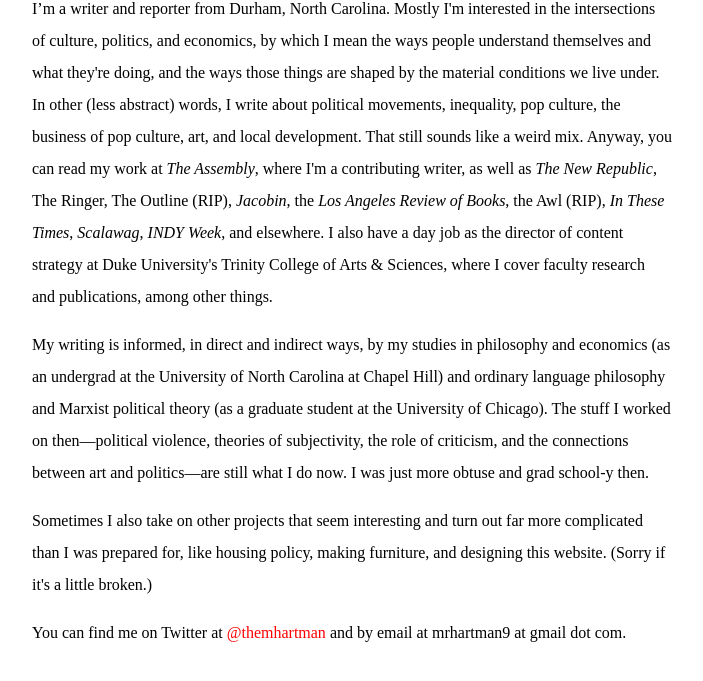
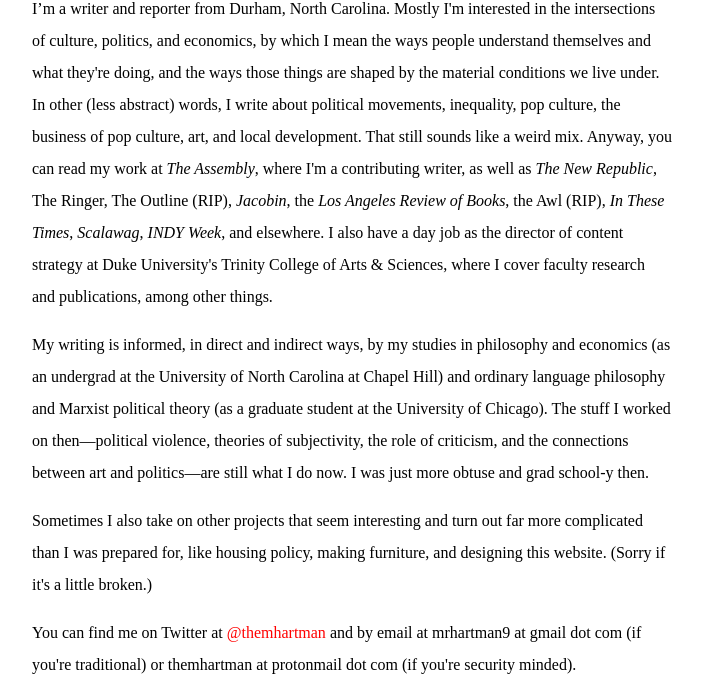
Before and after one commit to themhartman/themhartman.github.io, a Jekyll site: the page built from about.html, in a window 1280 px wide. Shown: the part 391-1072 px from the top of the page, without its empty margins (352-1055 px from the left). Built offline with Jekyll 4.4.1, drawn with Linux system fonts in a browser that asks for light colours; some web fonts are replaced; before the commit the page ends 1040 px from its top, so only the background shows below that.

Commit message:
Update about.html
Adding proton address

```diff
--- a/about.html
+++ b/about.html
@@ -29,7 +29,7 @@
         <p>I’m a writer and reporter from Durham, North Carolina. Mostly I'm interested in the intersections of culture, politics, and economics, by which I mean the ways people understand themselves and what they're doing, and the ways those things are shaped by the material conditions we live under. In other (less abstract) words, I write about political movements, inequality, pop culture, the business of pop culture, art, and local development. That still sounds like a weird mix. Anyway, you can read my work at <em>The Assembly</em>, where I'm a contributing writer, as well as <em>The New Republic</em>, The Ringer, The Outline (RIP), <em>Jacobin</em>, the <em>Los Angeles Review of Books</em>, the Awl (RIP), <em>In These Times</em>, <em>Scalawag</em>, <em>INDY Week</em>, and elsewhere. I also have a day job as the director of content strategy at Duke University's Trinity College of Arts & Sciences, where I cover faculty research and publications, among other things.
         <p>My writing is informed, in direct and indirect ways, by my studies in philosophy and economics (as an undergrad at the University of North Carolina at Chapel Hill) and ordinary language philosophy and Marxist political theory (as a graduate student at the University of Chicago). The stuff I worked on then—political violence, theories of subjectivity, the role of criticism, and the connections between art and politics—are still what I do now. I was just more obtuse and grad school-y then.</p>
         <p>Sometimes I also take on other projects that seem interesting and turn out far more complicated than I was prepared for, like housing policy, making furniture, and designing this website. (Sorry if it's a little broken.)</p>
-        <p>You can find me on Twitter at <a href="https://twitter.com/themhartman">@themhartman</a> and by email at mrhartman9 at gmail dot com.</p>
+        <p>You can find me on Twitter at <a href="https://twitter.com/themhartman">@themhartman</a> and by email at mrhartman9 at gmail dot com (if you're traditional) or themhartman at protonmail dot com (if you're security minded).</p>
       </div>
     </div>
 </body>
```
